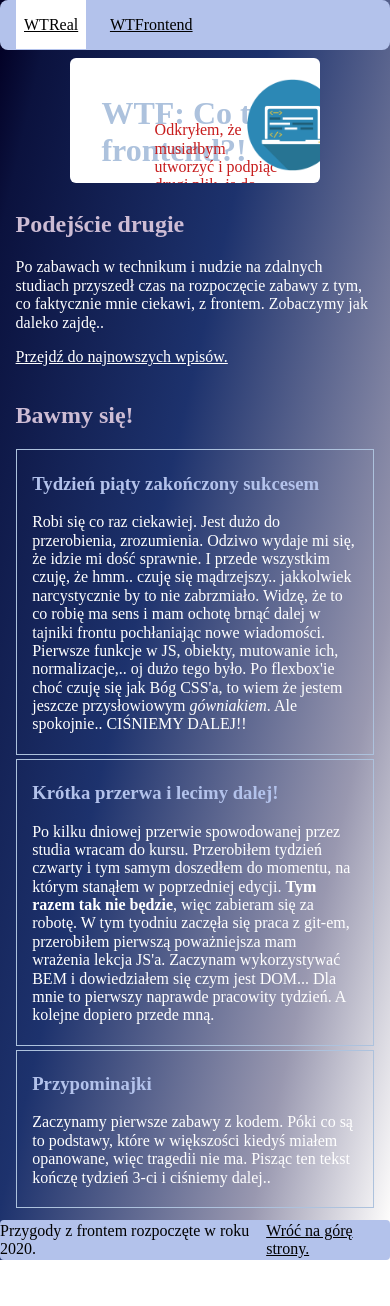
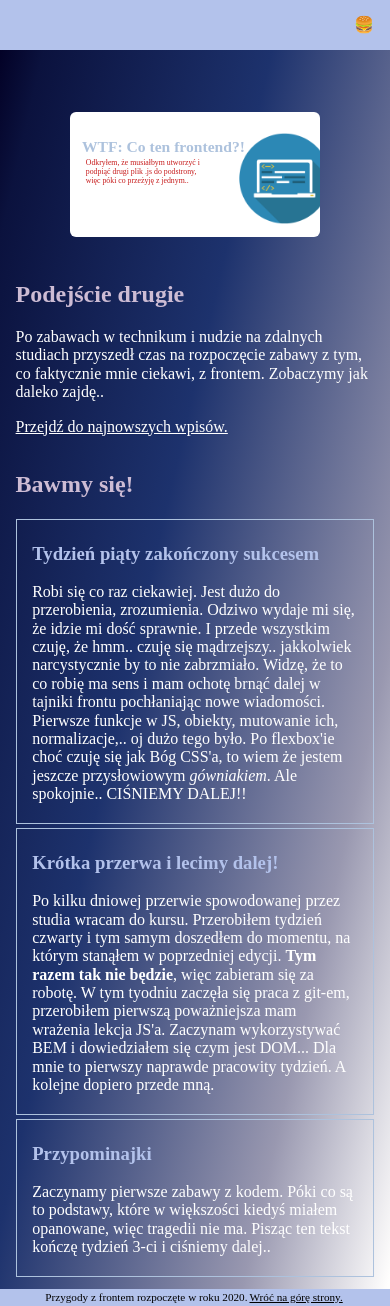
Before and after one commit to kos-tomasz/homepage, a plain HTML site: page wtf.html in a window 390 px wide. Before the commit the page ends 1260 px from the top, so only its background shows below. Drawn offline with Linux system fonts and the light colour scheme.

Commit message:
hamburger menu and media queries included

```diff
--- a/main.js
+++ b/main.js
@@ -26,3 +26,11 @@ realHeading.innerHTML = `Strona przedstawia niezobowiązujące, pisane w luźnym
 // const studyHeading = document.querySelector(".header__study-article--js");
 // studyHeading.innerHTML = `Najpierw mówi, że to co się da robić za pomocą HTML'a robimy HTML'em, a teraz każe pisać <strong> ten </strong> tekst za pomocą JS'a..`;
 // Odkryłem, że musiałbym utworzyć i podpiąć drugi plik .js do podstrony, więc póki co przeżyję z jednym..
+// to samo z burger menu
+
+const hamburger = document.querySelector(".hamburger--js");
+
+hamburger.addEventListener("click", () => {
+  const nav = document.querySelector(".navigation--js");
+  nav.classList.toggle("navigation--open");
+});
--- a/style.css
+++ b/style.css
@@ -8,8 +8,7 @@ html {
   box-sizing: inherit;
 }
 
-body {
-  /* background: #1d326d; */
+body{
   background: rgb(2, 0, 36);
   background: linear-gradient(
     103deg,
@@ -19,9 +18,106 @@ body {
     rgba(153, 152, 176, 1) 78%,
     rgba(255, 254, 253, 0.9812967423297444) 99%
   );
-  /* background: rgb(2,0,36);
-background: linear-gradient(81deg, rgba(2,0,36,1) 1%, rgba(11,18,62,1) 8%, rgba(29,50,109,1) 41%, rgba(153,152,176,1) 78%, rgba(255,254,253,0.9812967423297444) 99%); */
 }
+
+.nav-header{
+  position: fixed;
+  top: 0;
+  min-height: 50px;
+  background-color:  rgb(179, 194, 235);
+  width: 100%;
+  z-index: 1;
+}
+
+.navigation{
+  display: none;
+}
+
+.navigation--open{
+  display: block;
+}
+
+.navigation__link{
+  text-decoration: none;
+  display: block;
+  color: #000;
+}
+
+.navigation__link--study{
+  color: #fff;
+}
+
+.hamburger{
+  position: absolute;
+  top: 15px;
+  right:10px;
+  background-color: transparent;
+  border: none;
+}
+
+.header {
+  padding: 2vh 10vh;
+  background: #fff;
+  max-width: 64vw;
+  height: 32vw;
+  margin: 112px auto 16px;
+  position: relative;
+  border-radius: 6px;
+  overflow: auto;
+}
+
+.header__title {
+  color: #adc2dd;
+  position: absolute;
+  top: 4vw;
+  left: 3vw;
+  font-size: 4vw;
+}
+
+.header__article {
+  position: absolute;
+  top: 10vw;
+  width: 50%;
+  color: #000;
+  font-size: 2vw;
+  left:4vw;
+}
+
+.header__image--real {
+  top: 4vw;
+  right: 4vw;
+  height: 25vw;
+}
+
+.footer {
+  display: flex;
+  justify-content: center;
+  align-items: center;
+  background: #b3c2eb;
+}
+
+.footer__button {
+  color: #000;
+  padding: 2px;
+}
+
+.footer__heading {
+  color: #000;
+  margin: 0;
+}
+
+
+
+
+
+
+
+
+
+
+
+
+
 
 .article {
   padding: 1vw 4vw;
@@ -37,45 +133,7 @@ background: linear-gradient(81deg, rgba(2,0,36,1) 1%, rgba(11,18,62,1) 8%, rgba(
   color: #fff;
 }
 
-.footer {
-  display: flex;
-  justify-content: center;
-  align-items: center;
-  background: #b3c2eb;
-  border-radius: 4px;
-}
-
-.footer__button {
-  color: #000;
-  padding: 2px;
-}
-
-.footer__heading {
-  display: inline-block;
-  color: #000;
-  margin: 0;
-}
-
-.header {
-  padding: 2vh 10vh;
-  background: #fff;
-  max-width: 64vw;
-  height: 32vw;
-  margin: 8px auto 0;
-  position: relative;
-  border-radius: 6px;
-  overflow: auto;
-}
-
-.header__article {
-  position: absolute;
-  top: 12vw;
-  width: 50%;
-  color: #000;
-}
-
 .header__study-article--js {
-  /* xxxxxxxxxxxxxxxxxxxxxxxxxxxxxxxxxxxxxxxxxxx */
   color: rgb(199, 28, 28);
 }
 
@@ -85,41 +143,12 @@ background: linear-gradient(81deg, rgba(2,0,36,1) 1%, rgba(11,18,62,1) 8%, rgba(
 
 .header__image--laptop {
   width: 50vw;
-  left: 32vw;
+  left: 30vw;
   top: 3vw;
 }
 
 .laptop-header {
   overflow: hidden;
-}
-
-.header__image--real {
-  top: 4vw;
-  right: 8vw;
-  height: 25vw;
-}
-
-.header__title {
-  color: #adc2dd;
-  position: absolute;
-  top: 4vw;
-  left: 8vw;
-}
-
-.navigation {
-  background: #b3c2eb;
-  padding: 16px;
-  border-radius: 8px;
-}
-
-.navigation__link {
-  color: #000;
-  margin-right: 20px;
-}
-
-.navigation__link--sport {
-  background: #fff;
-  padding: 16px 8px;
 }
 
 .section {
@@ -131,6 +160,46 @@ background: linear-gradient(81deg, rgba(2,0,36,1) 1%, rgba(11,18,62,1) 8%, rgba(
 }
 
 .section__button {
-  /* xxxxxxxxxxxxxxxxxxxxxxxxxxxxxxxxxxxxxxxxxxx */
   color: #fff;
 }
+
+@media screen and (max-width: 600px){
+  .navigation__link{
+    padding: 16px;
+    width: 40%;
+  }
+
+  .navigation__link--WTR-background{
+    background-color: #fff;
+  }
+
+  .footer{
+    font-size: 70%;
+  }
+}
+
+@media screen and (min-width: 601px ){
+  .hamburger{
+    display: none;
+  }
+
+  .navigation{
+    display: flex;
+    flex-direction: row;
+    align-items: center;
+  }
+
+  .navigation__link{
+    margin-left: 20px;
+  }
+
+  .navigation__link--study{
+    background-color: transparent;
+    padding: 16px 10px;
+  }
+
+  .navigation__link--WTR-background{
+    background-color: #fff;
+    padding: 16px 10px;
+  }
+}
--- a/wtf.html
+++ b/wtf.html
@@ -9,9 +9,10 @@
   </head>
 
   <body>
-    <header class="navigation" id="top">
-      <nav>
-        <a class="navigation__link navigation__link--sport" href="index.html"
+    <header class="nav-header">
+      <button class="hamburger hamburger--js">🍔</button>
+      <nav class="navigation navigation--js">
+        <a class="navigation__link navigation__link--WTR-background" href="index.html"
           >WTReal</a
         >
         <a class="navigation__link navigation__link--study" href="wtf.html"
@@ -20,7 +21,7 @@
       </nav>
     </header>
 
-    <main>
+    <main class="main" id="top">
       <header class="header laptop-header">
         <h1 class="header__title">WTF: Co ten frontend?!</h1>
         <p class="header__article header__study-article--js">
```
Also changed, not shown: index.html (+6 -5 lines).
